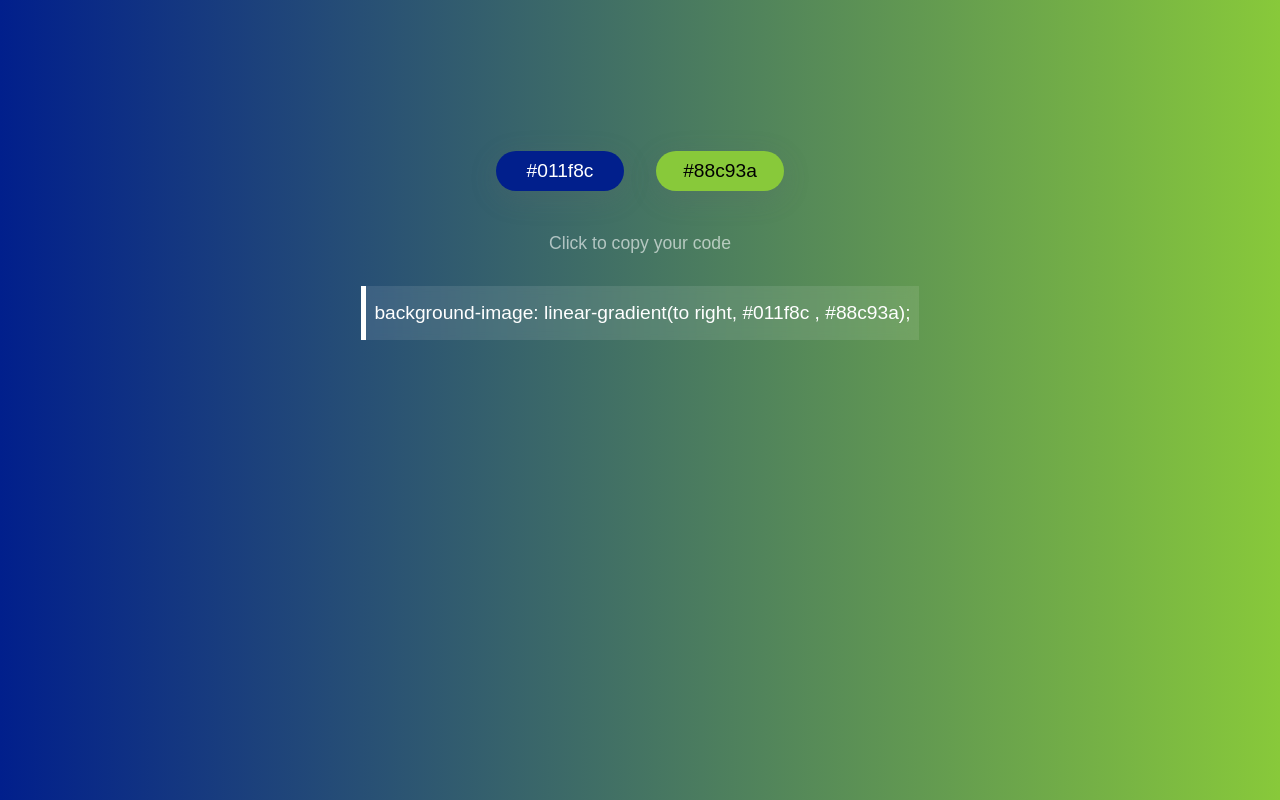
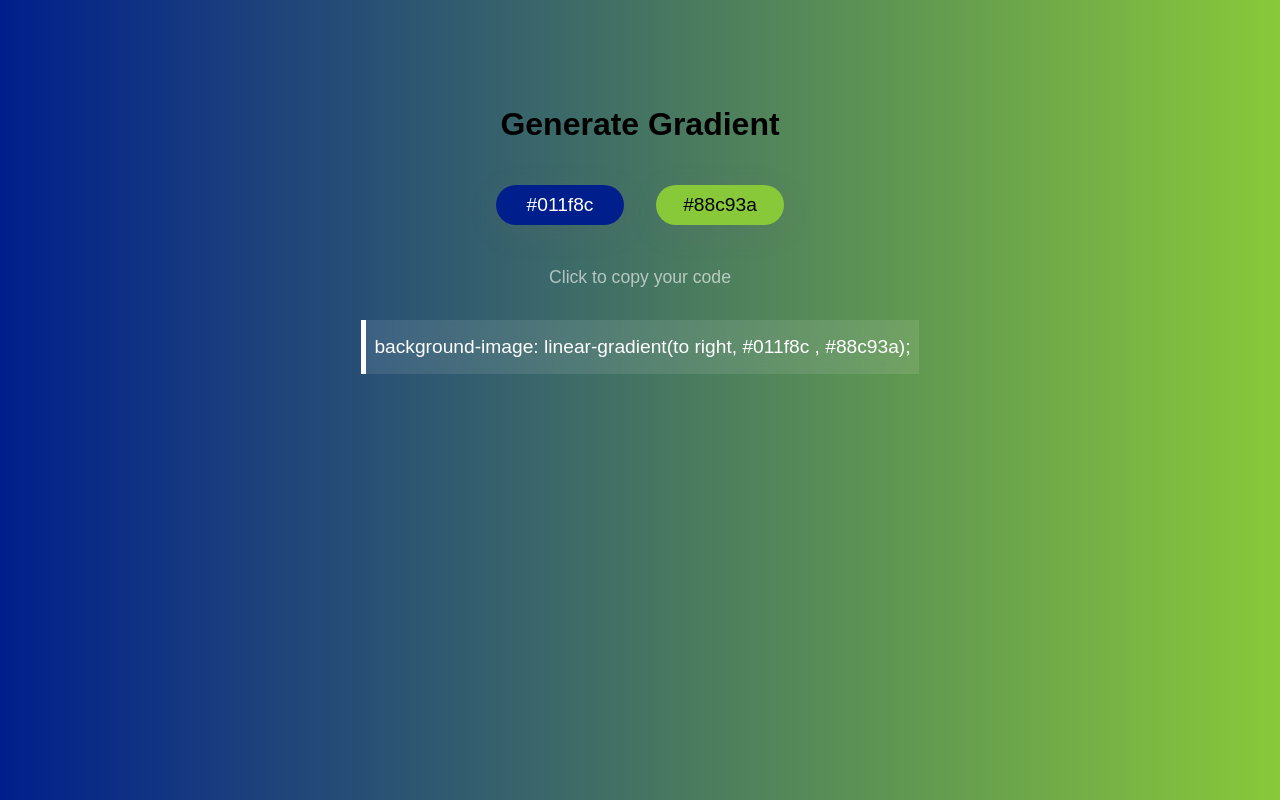
Before and after one commit to Nimsco/Gradient-generator, a plain HTML site: page index.html in a window 1280 px wide. Drawn offline with Linux system fonts and the light colour scheme.

Commit message:
Update index.html

```diff
--- a/index.html
+++ b/index.html
@@ -8,6 +8,7 @@
 </head>
 <body>
     <div class="container">
+        <h1>Generate Gradient</h1>
         <div class="buttons">
             <button id="button1">#011f8c</button>
             <button id="button2">#88c93a</button>
```
